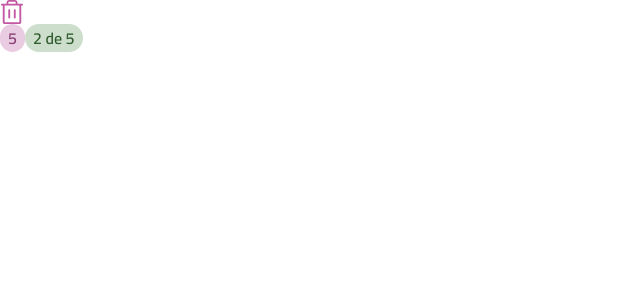
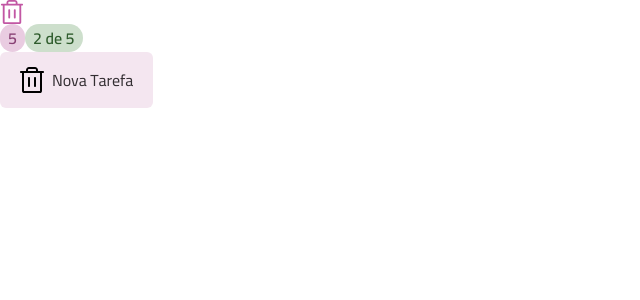
Before and after one commit to DevVitorlevi/ToDoList, a React (Vite) app in the folder todolist/: page / in a window 1280 px wide. Shown: the top 300 px of the page, without its empty margins (0-640 px from the left). Built offline with nearby package versions, Linux system fonts and the light colour scheme.

Commit message:
feat(components): create the button component

```diff
--- a/todolist/src/App.tsx
+++ b/todolist/src/App.tsx
@@ -1,7 +1,8 @@
 import TrashIcon from "./assets/icons/trash.svg?react";
-import Icon from "./icon";
+import Badge from "./components/badge";
+import Button from "./components/button";
+import Icon from "./components/icon";
 import { Text } from "./components/text";
-import Badge from "./components/badge";
 export default function App() {
   return (
     <>
@@ -13,6 +14,7 @@ export default function App() {
         <Badge variant={"secundary"}>5</Badge>
         <Badge variant={"primary"}>2 de 5</Badge>
       </div>
+      <Button icon={TrashIcon} variant={"primary"} className="rounded-md">Nova Tarefa</Button>
     </>
   )
 }
--- a/todolist/src/components/badge.tsx
+++ b/todolist/src/components/badge.tsx
@@ -30,7 +30,6 @@ export const textVariants = cva("", {
   }
 })
 interface BadgeProps extends React.ComponentProps<"div">, VariantProps<typeof badgeVariants> {
-
 }
 export default function Badge({ variant, size, children, className, ...props }: BadgeProps) {
   return (
--- /dev/null
+++ b/todolist/src/components/button.tsx
@@ -0,0 +1,45 @@
+/* eslint-disable react-refresh/only-export-components */
+import { cva, type VariantProps } from "class-variance-authority"
+import React from "react"
+import Icon from "./icon"
+import { Text } from "./text"
+
+export const buttonVariant = cva("h-14 py-4 px-5 flex items-center gap-2 transition-all", {
+  variants: {
+    variant: {
+      primary: "bg-gray-200 hover:bg-pink-light"
+    },
+    disabled: {
+      true: "opacity-50 pointer-events-none",
+    }
+  },
+  defaultVariants: {
+    variant: "primary",
+    disabled: false
+  }
+})
+
+export const buttonTextVariant = cva("", {
+  variants: {
+    variant: {
+      primary: "text-gray-400"
+    }
+  },
+  defaultVariants: {
+    variant: "primary"
+  }
+})
+interface ButtonProps extends Omit<React.ComponentProps<"button">, 'disabled'>, VariantProps<typeof buttonVariant> {
+  icon: React.ComponentProps<typeof Icon>["svg"]
+}
+
+export default function Button({ variant, disabled, className, children, icon: IconElement, ...props }: ButtonProps) {
+  return (
+    <button className={buttonVariant({ variant, disabled, className })} {...props} >
+      <Icon svg={IconElement} />
+      <Text variant={"body-md"}>
+        {children}
+      </Text>
+    </button>
+  )
+}
--- a/todolist/src/components/text.tsx
+++ b/todolist/src/components/text.tsx
@@ -17,7 +17,7 @@ export const textVariants = cva("font-sans text-gray-400", {
 })
 interface TextProps extends VariantProps<typeof textVariants> {
   as?: keyof React.JSX.IntrinsicElements
-  className: String,
+  className?: String,
   children?: React.ReactNode
 }
 export function Text({ as = "span", variant, className, children, ...props }: TextProps) {
```
Also changed, not shown: todolist/src/components/icon.tsx (renamed from todolist/src/icon.tsx).
